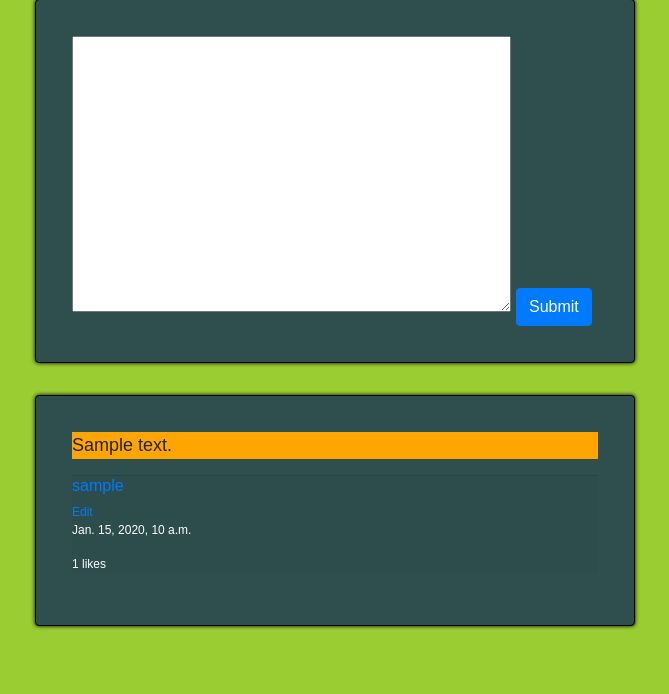
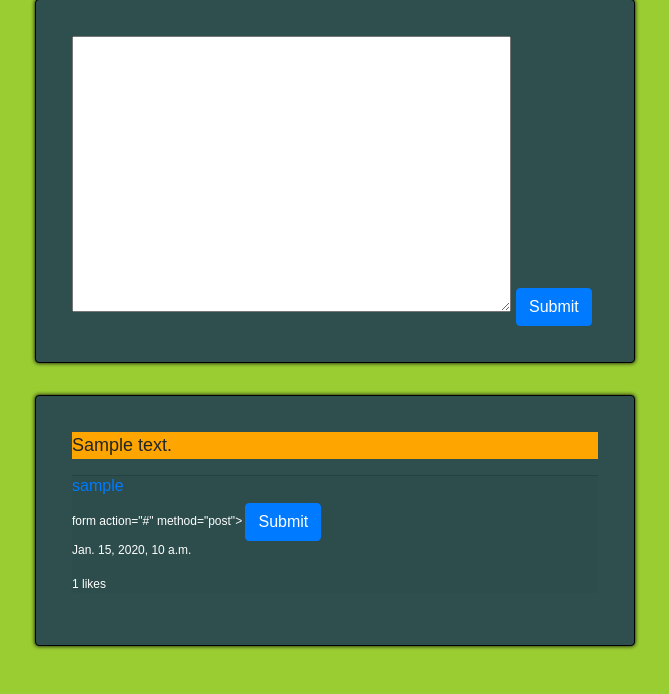
Before and after one commit to Ziga12341/social-network, a Django app: page / in a window 1280 px wide. Shown: the part 164-858 px from the top of the page, without its empty margins (13-682 px from the left). Before the commit the page ends 793 px from the top, so only its background shows below. Run offline with Django 3.2, Linux system fonts and the light colour scheme; a user stored in the database is signed in; tables that the repository leaves empty hold one stand-in row (values such as "Sample post"); some libraries are stand-ins or nearby versions.

Commit message:
project4: network: edit_post: try implement another form to index.html and try to implement add event listener index.js

```diff
--- a/network/static/network/profile.js
+++ /dev/null
@@ -1,10 +0,0 @@
-// if profile page loaded than listen to the event if follow or unfollow button was pressed
-// if true increase the number of followers else decrease the number of followers
-
-document.addEventListener('DOMContentLoaded', function() {
-    // third child of the follow-form is the follow or unfollow button
-    document.querySelector('#follow-form input:nth-child(3)').addEventListener('click', () => {
-        // add event log to print the event to console
-        console.log('Follow button was clicked');
-    })
-})
--- a/network/templates/network/index.html
+++ b/network/templates/network/index.html
@@ -1,4 +1,5 @@
 {% extends "network/layout.html" %}
+{% load static %}
 
 {% block body %}
     <h1>All Posts</h1>
@@ -22,13 +23,17 @@
         {% for post in posts %}
             <div class="card">
                 <div class="card-body">
-                    <div class="orange_bg">
+                    <div id="post-body" class="orange_bg">
                         <p> {{ post.body }}</p>
                     </div>
                     <div class="card-footer">
                         <h6><a href="{% url 'profile' post.user %}"> {{ post.user }}</a></h6>
                         {% if user.is_authenticated and user == post.user%}
-                            <a href="#">Edit</a>
+                            form action="{% url 'edit_post' post.id %}" method="post">
+                                {% csrf_token %}
+                                {{ edit_post_form }}
+                                <input class="btn btn-primary" type="submit">
+                            </form>
                         {% endif %}
                         <p> {{ post.timestamp }}</p>
                         <p> {{ post.likes }} likes </p>
--- a/network/templates/network/layout.html
+++ b/network/templates/network/layout.html
@@ -47,9 +47,3 @@
         </div>
     </body>
 </html>
-
-
-<!-- JavaScript file below -->
-{% block script %}
-    <script src="{% static 'network/profile.js' %}"></script>
-{% endblock %}
--- a/network/templates/network/profile.html
+++ b/network/templates/network/profile.html
@@ -38,8 +38,3 @@
         {% endfor %}
     </div>
 {% endblock %}
-
-<!-- JavaScript file below -->
-{% block script %}
-    <script src="{% static 'network/profile.js' %}"></script>
-{% endblock %}
```
Also changed, not shown: network/static/network/index.js (+7 -10 lines).
